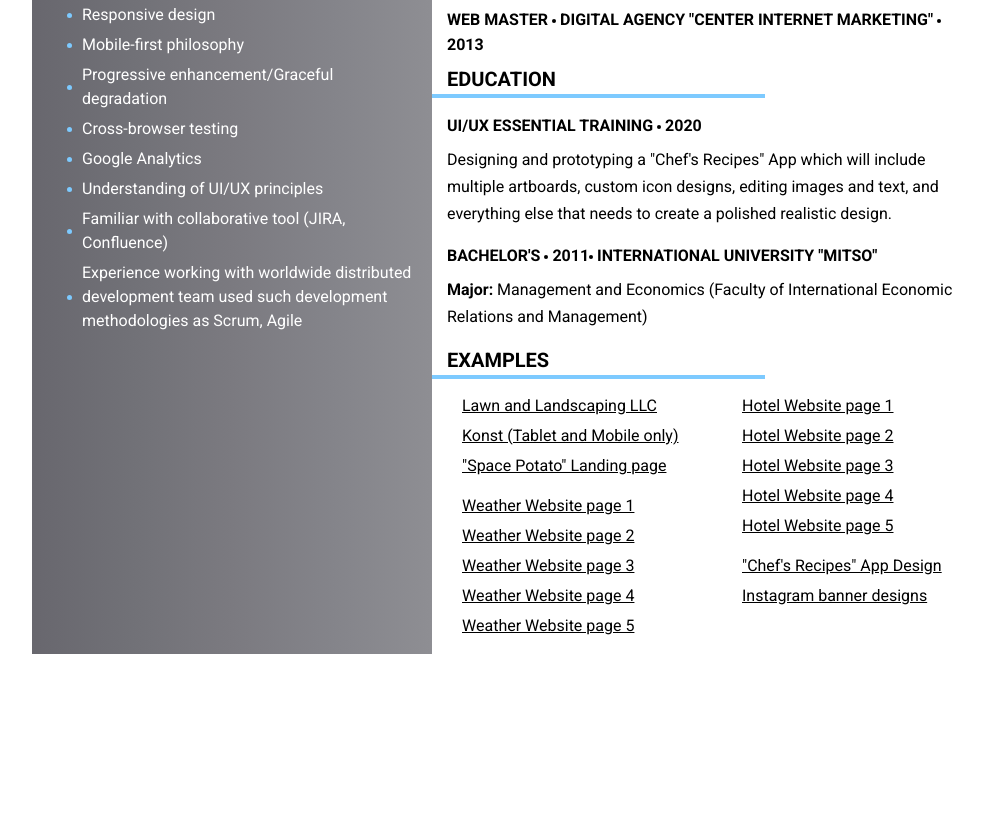
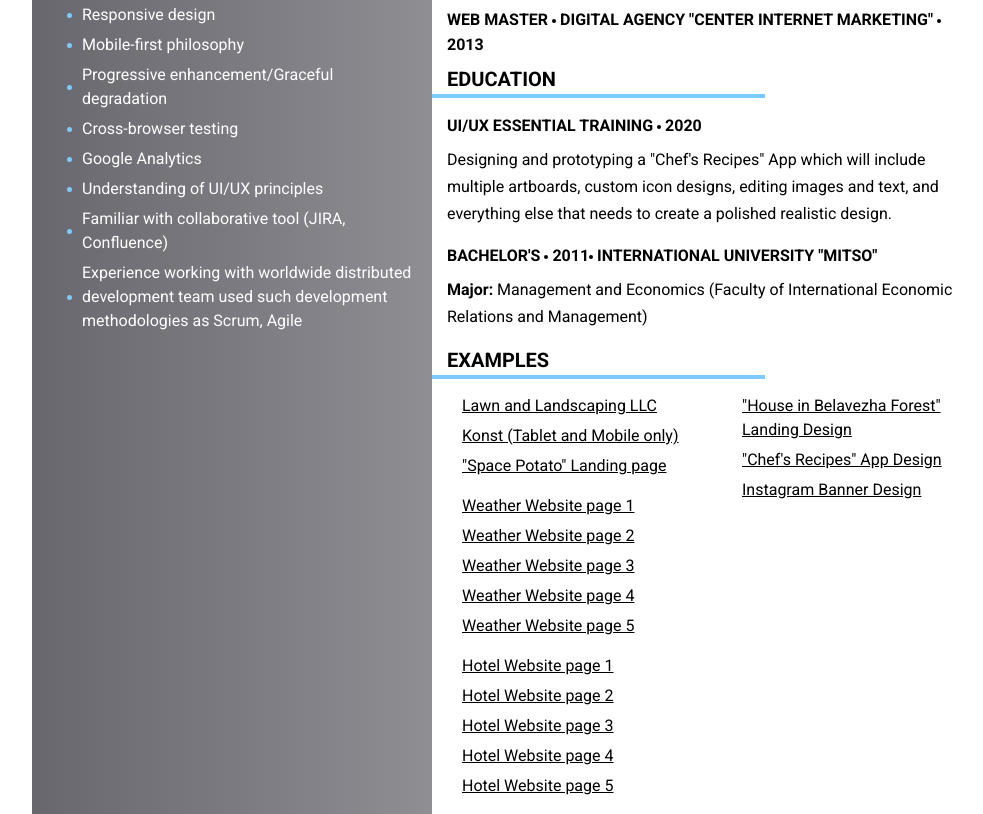
Before and after one commit to kate-pote/resume_project, a website: page app/index.html in a window 1280 px wide. Shown: the part 827-1641 px from the top of the page, without its empty margins (128-1111 px from the left). Before the commit the page ends 1481 px from the top, so only its background shows below. Drawn offline with nearby package versions, Linux system fonts and the light colour scheme; files that its build step writes are made by us from their sources.

Commit message:
add new project sample

```diff
--- a/app/index.html
+++ b/app/index.html
@@ -17,7 +17,7 @@
     <main class="container">
       <header class="header row">
         <div class="position col-md-5">
-          <h2>Front-end developer</h2>
+          <h2>UX/UI developer</h2>
         </div>
         <div class="name col-md-7">
           <h1>Ekaterina Potyomkina</h1>
@@ -131,8 +131,6 @@
                 <li><a href="https://kate-pote.github.io/weather/summary.htmll" target="_blank">Weather Website page 4</a></li>
                 <li><a href="https://kate-pote.github.io/weather/to15.html" target="_blank">Weather Website page 5</a></li>
               </ul>
-            </div>
-            <div class="col-md-6">
               <ul>
                 <li><a href="https://kate-pote.github.io/citykey/" target="_blank">Hotel Website page 1</a></li>
                 <li><a href="https://kate-pote.github.io/citykey/activity.html" target="_blank">Hotel Website page 2</a></li>
@@ -140,11 +138,15 @@
                 <li><a href="https://kate-pote.github.io/citykey/profile.html" target="_blank">Hotel Website page 4</a></li>
                 <li><a href="https://kate-pote.github.io/citykey/index-perfect-day.html" target="_blank">Hotel Website page 5</a></li>
               </ul>
+            </div>
+            <div class="col-md-6">
               <ul>
-                <li><a href="https://www.figma.com/file/KdUWaGhUB1RSunkb857hLO/chef_recipe_app"
+                <li><a href="https://www.figma.com/proto/wmG4ZPEoXE2R49fFuRvgB2/%D0%94%D0%BE%D0%BC%D0%B8%D0%BA-%D0%92-%D0%9F%D1%83%D1%89%D0%B5?node-id=3%3A6&scaling=min-zoom"
+                       target="_blank">"House in Belavezha Forest" Landing Design</a></li>
+                <li><a href="https://www.figma.com/proto/KdUWaGhUB1RSunkb857hLO/chef_recipe_app?node-id=4%3A2&scaling=scale-down"
                        target="_blank">"Chef's Recipes" App Design</a></li>
                 <li><a href="https://www.figma.com/file/uztlxfSPuc3RPbLlfBJgsZ/Banners"
-                       target="_blank">Instagram banner designs</a></li>
+                       target="_blank">Instagram Banner Design</a></li>
               </ul>
             </div>
           </div>
--- a/app/styles/main.scss
+++ b/app/styles/main.scss
@@ -10,6 +10,10 @@
   top: 60px;
   width: 100%;
   z-index: 1;
+//.head-fix{
+//  position: fixed;
+//  top: 0;
+//}
 
   .position{
     background:rgba(255,255,255, 0.2);
@@ -20,6 +24,7 @@
       text-align: center;
     }
   }
+
 
   .name{
     position: relative;
```
